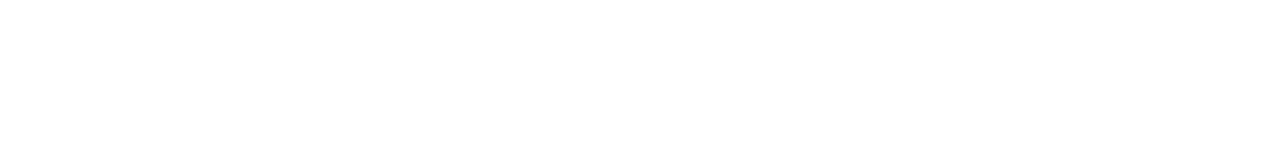
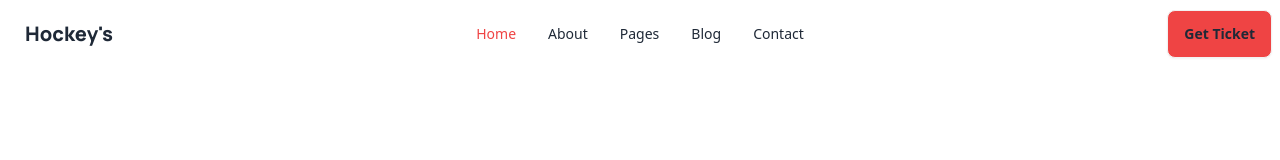
Before and after one commit to tanvirwebpro/B9A3-Hockeys, a plain HTML site: page index.html in a window 1280 px wide. Drawn offline with nearby package versions, Linux system fonts and the light colour scheme.

Commit message:
2nd commit

```diff
--- a/index.html
+++ b/index.html
@@ -1,11 +1,67 @@
 <!DOCTYPE html>
-<html lang="en">
+<html data-theme="light" lang="en">
 <head>
     <meta charset="UTF-8">
     <meta name="viewport" content="width=device-width, initial-scale=1.0">
+    <link href="https://cdn.jsdelivr.net/npm/daisyui@4.6.0/dist/full.min.css" rel="stylesheet" type="text/css" />
+    <script src="https://cdn.tailwindcss.com"></script>
+    <link rel="preconnect" href="https://fonts.googleapis.com">
+<link rel="preconnect" href="https://fonts.gstatic.com" crossorigin>
+<link href="https://fonts.googleapis.com/css2?family=Manrope:wght@400;500;600;800&display=swap" rel="stylesheet">
     <title>Hockey's</title>
+    <script>
+        tailwind.config = {
+            theme: {
+                extend: {
+                    colors: {
+                        clifford: '#da373d',
+                    }
+                }
+            }
+        }
+    </script>
+    <!--font style-->
+    <style>
+        .manrope{
+            font-family: 'Manrope', sans-serif;
+        }
+    </style>
 </head>
 <body>
+    <header>
+        <nav>
+            <div class="navbar bg-base-100">
+                <div class="navbar-start">
+                  <div class="dropdown">
+                    <div tabindex="0" role="button" class="btn btn-ghost lg:hidden">
+                      <svg xmlns="http://www.w3.org/2000/svg" class="h-5 w-5" fill="none" viewBox="0 0 24 24" stroke="currentColor"><path stroke-linecap="round" stroke-linejoin="round" stroke-width="2" d="M4 6h16M4 12h8m-8 6h16" /></svg>
+                    </div>
+                    <ul tabindex="0" class="menu menu-sm dropdown-content mt-3 z-[1] p-2 shadow bg-base-100 rounded-box w-52">
+                      <li><a>Home</a></li>
+                     <li><a >About</a></li>
+                      <li><a>Pages</a></li>
+                      <li><a>Blog</a></li>
+                      <li><a>Contact</a></li>
+                    </ul>
+                  </div>
+                  <a class="btn btn-ghost text-xl manrope font-extrabold">Hockey's</a>
+                </div>
+                <div class="navbar-center hidden lg:flex">
+                  <ul class="menu menu-horizontal px-1">
+                    <li><a class="text-red-500">Home</a></li>
+                    <li><a >About</a></li>
 
+                    <li><a>Pages</a></li>
+                    <li><a>Blog</a></li>
+                    <li><a>Contact</a></li>
+                  </ul>
+                </div>
+                <div class="navbar-end">
+
+                  <a class="btn bg-red-500">Get Ticket</a>
+                </div>
+              </div>
+        </nav>
+    </header>
 </body>
 </html>
--- /dev/null
+++ b/tailwind.config.js
@@ -0,0 +1,8 @@
+/** @type {import('tailwindcss').Config} */
+module.exports = {
+    content: ["./src/**/*.{html,js}"],
+    theme: {
+      extend: {},
+    },
+    plugins: [],
+  }
```
